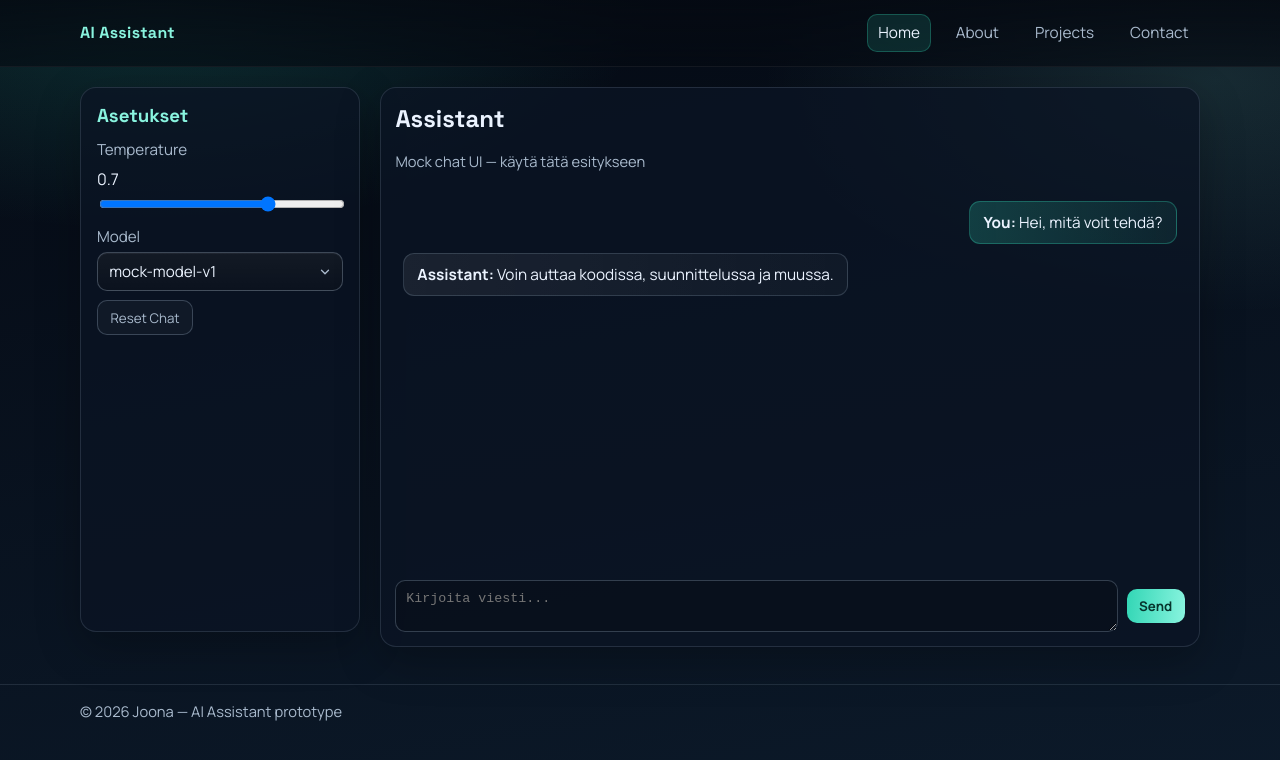
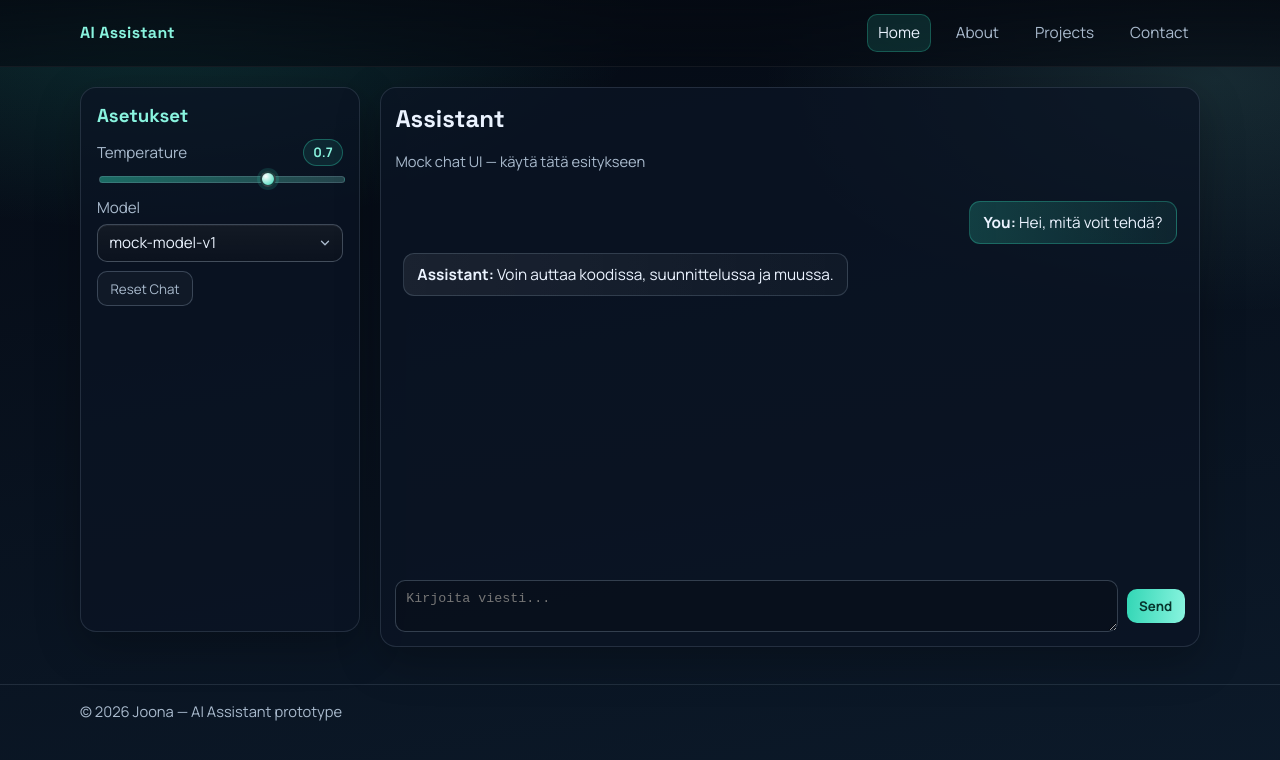
Before and after one commit to jehkis/-ai-assistant-app, a plain HTML site: page index.html in a window 1280 px wide. Drawn offline with Linux system fonts and the light colour scheme.

Commit message:
Polish temperature slider visuals

```diff
--- a/index.html
+++ b/index.html
@@ -24,8 +24,10 @@
   <main class="container grid-root">
     <aside class="sidebar">
       <h3>Asetukset</h3>
-      <label for="temp">Temperature</label>
-      <output id="tempOut" for="temp">0.7</output>
+      <div class="control-head">
+        <label for="temp">Temperature</label>
+        <output id="tempOut" for="temp">0.7</output>
+      </div>
       <input id="temp" type="range" min="0" max="1" step="0.01" value="0.7" oninput="tempOut.value = this.value">
       <label>Model
         <select>
--- a/styles.css
+++ b/styles.css
@@ -127,10 +127,87 @@ body {
   font-size: 0.95rem;
 }
 
+.control-head {
+  display: flex;
+  justify-content: space-between;
+  align-items: center;
+  gap: 0.6rem;
+  margin-top: 0.55rem;
+}
+
+.control-head label {
+  margin: 0;
+}
+
+#tempOut {
+  min-width: 2.5rem;
+  text-align: center;
+  padding: 0.24rem 0.48rem;
+  border-radius: 999px;
+  color: var(--accent-soft);
+  border: 1px solid rgba(50, 214, 181, 0.35);
+  background: rgba(50, 214, 181, 0.1);
+  font-size: 0.82rem;
+  font-weight: 700;
+}
+
 select,
 input[type="range"] {
   width: 100%;
   margin-top: 0.35rem;
+}
+
+input[type="range"] {
+  appearance: none;
+  -webkit-appearance: none;
+  height: 0.48rem;
+  border-radius: 999px;
+  background: linear-gradient(90deg, rgba(50, 214, 181, 0.45), rgba(137, 244, 223, 0.22));
+  border: 1px solid rgba(167, 188, 208, 0.2);
+}
+
+input[type="range"]::-webkit-slider-runnable-track {
+  height: 0.48rem;
+  border-radius: 999px;
+  background: transparent;
+}
+
+input[type="range"]::-webkit-slider-thumb {
+  -webkit-appearance: none;
+  width: 1rem;
+  height: 1rem;
+  border-radius: 50%;
+  margin-top: -0.29rem;
+  border: 2px solid rgba(5, 10, 18, 0.75);
+  background: radial-gradient(circle at 32% 28%, #ffffff, var(--accent));
+  box-shadow: 0 0 0 3px rgba(50, 214, 181, 0.15);
+  cursor: pointer;
+}
+
+input[type="range"]::-moz-range-track {
+  height: 0.48rem;
+  border-radius: 999px;
+  background: linear-gradient(90deg, rgba(50, 214, 181, 0.45), rgba(137, 244, 223, 0.22));
+  border: 1px solid rgba(167, 188, 208, 0.2);
+}
+
+input[type="range"]::-moz-range-thumb {
+  width: 1rem;
+  height: 1rem;
+  border-radius: 50%;
+  border: 2px solid rgba(5, 10, 18, 0.75);
+  background: radial-gradient(circle at 32% 28%, #ffffff, var(--accent));
+  box-shadow: 0 0 0 3px rgba(50, 214, 181, 0.15);
+  cursor: pointer;
+}
+
+input[type="range"]:hover {
+  border-color: rgba(137, 244, 223, 0.45);
+}
+
+input[type="range"]:focus-visible {
+  outline: none;
+  box-shadow: 0 0 0 3px rgba(50, 214, 181, 0.18);
 }
 
 select,
```
